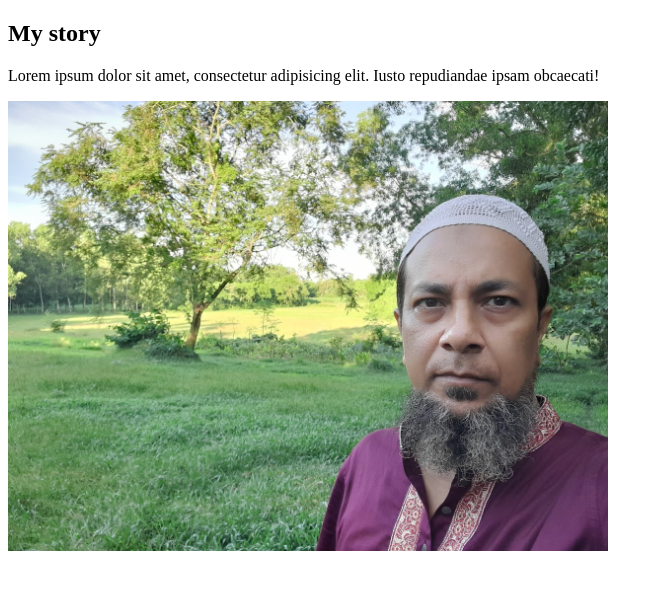
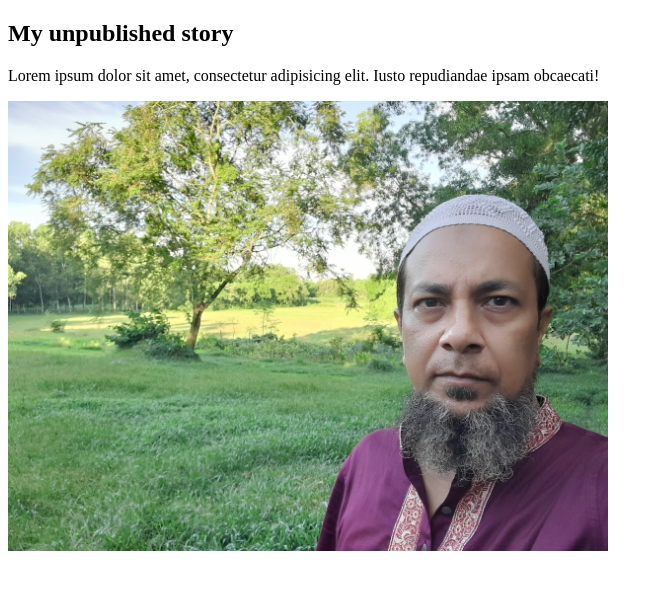
Before and after one commit to faizabintemamun/test, a plain HTML site: page mamun.html in a window 1280 px wide. Shown: the whole page, without its empty margins (0-663 px from the left). Drawn offline with Linux system fonts and the light colour scheme.

Commit message:
Update mamun.html

```diff
--- a/mamun.html
+++ b/mamun.html
@@ -3,10 +3,10 @@
 <head>
     <meta charset="UTF-8">
     <meta name="viewport" content="width=device-width, initial-scale=1.0">
-    <title>Mamun In crisis</title>
+    <title>Mamun was in  crisis</title>
 </head>
 <body>
-    <h2>My story</h2>
+    <h2>My unpublished story</h2>
     <p>Lorem ipsum dolor sit amet, consectetur adipisicing elit. Iusto repudiandae ipsam obcaecati!</p>
     <img src="me.jpg" alt="" width="600">
 </body>
```
